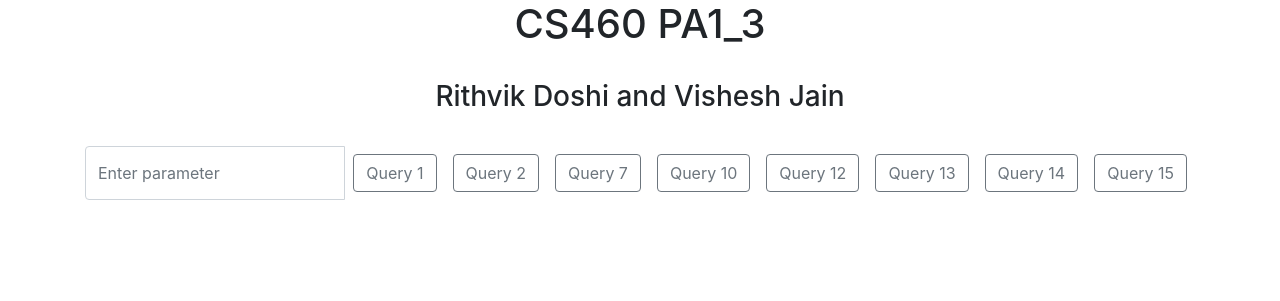
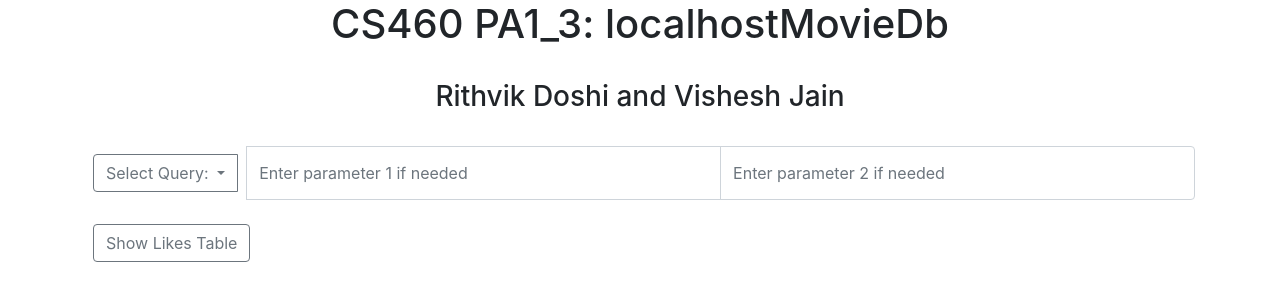
Before and after one commit to rithvik-doshi/CS460-MySQL-Programming-Assignments, a PHP site: page / in a window 1280 px wide. Shown: the top 301 px of the page. Run offline with PHP 8.4, Linux system fonts and the light colour scheme; some libraries are stand-ins or nearby versions.

Commit message:
Dropdown Menu and Proto Likes Table

```diff
--- a/index.php
+++ b/index.php
@@ -10,22 +10,42 @@
     <body>
 
         <div class="container">
-            <h1 style="text-align:center"> CS460 PA1_3</h1><br>
-            <h3 style="text-align:center"> Rithvik Doshi and Vishesh Jain</h3><br>
+            <h1 style="text-align:center">CS460 PA1_3: localhostMovieDb</h1><br>
+            <h3 style="text-align:center">Rithvik Doshi and Vishesh Jain</h3><br>
         </div>
 
         <div class = "container">
             <form id="ageLimitForm" method="post" action="">
                 <div class="input-group mb-3">
-                    <input type="text" class="form-control" placeholder="Enter parameter" name="input" id="input">
-                    <button class="btn btn-outline-secondary m-2" type="submit" name="submit1" id="button-addon1">Query 1</button>
-                    <button class="btn btn-outline-secondary m-2" type="submit" name="submit2" id="button-addon2">Query 2</button>
-                    <button class="btn btn-outline-secondary m-2" type="submit" name="submit7" id="button-addon7">Query 7</button>
-                    <button class="btn btn-outline-secondary m-2" type="submit" name="submit10" id="button-addon10">Query 10</button>
-                    <button class="btn btn-outline-secondary m-2" type="submit" name="submit12" id="button-addon12">Query 12</button>
-                    <button class="btn btn-outline-secondary m-2" type="submit" name="submit13" id="button-addon13">Query 13</button>
-                    <button class="btn btn-outline-secondary m-2" type="submit" name="submit14" id="button-addon14">Query 14</button>
-                    <button class="btn btn-outline-secondary m-2" type="submit" name="submit15" id="button-addon15">Query 15</button>
+                    <!-- Make new div each time you want to create a new line for query button -->
+                    <div class="input-group-prepend m-2">
+                        <button class="btn btn-outline-secondary dropdown-toggle" type="submit" id="dropdownMenuButton" data-toggle="dropdown" aria-haspopup="true" aria-expanded="false">
+                           Select Query:
+                        </button>
+                        <div class="dropdown-menu" aria-labelledby="dropdownMenuButton">
+                            <button class="dropdown-item" name="submit1" type="submit">Query 1</button>
+                            <button class="dropdown-item" name="submit2" type="submit">Query 2</button>
+                            <button class="dropdown-item" name="submit3" type="submit">Query 3</button>
+                            <button class="dropdown-item" name="submit4" type="submit">Query 4</button>
+                            <button class="dropdown-item" name="submit5" type="submit">Query 5</button>
+                            <button class="dropdown-item" name="submit6" type="submit">Query 6</button>
+                            <button class="dropdown-item" name="submit7" type="submit">Query 7</button>
+                            <button class="dropdown-item" name="submit8" type="submit">Query 8</button>
+                            <button class="dropdown-item" name="submit9" type="submit">Query 9</button>
+                            <button class="dropdown-item" name="submit10" type="submit">Query 10</button>
+                            <button class="dropdown-item" name="submit11" type="submit">Query 11</button>
+                            <button class="dropdown-item" name="submit12" type="submit">Query 12</button>
+                            <button class="dropdown-item" name="submit13" type="submit">Query 13</button>
+                            <button class="dropdown-item" name="submit14" type="submit">Query 14</button>
+                            <button class="dropdown-item" name="submit15" type="submit">Query 15</button>
+
+                        </div>
+                    </div>
+                    <input type="text" class="form-control" placeholder="Enter parameter 1 if needed" name="input1" id="input1">
+                    <input type="text" class="form-control" placeholder="Enter parameter 2 if needed" name="input2" id="input2">
+                </div>
+                <div class="input-group mb-3">
+                    <button class="btn btn-outline-secondary m-2" type="submit" name="submit16">Show Likes Table</button>
                 </div>
             </form>
         </div>
@@ -85,7 +105,7 @@
                     echo "</table>";
                 }
                 elseif(isset($_POST['submit2'])){
-                    $in = $_POST["input"];
+                    $in = $_POST["input1"];
                     echo "<table class='table table-md table-bordered'>";
                     echo "<thead class='thead-dark' style='text-align: center'>";
                     echo "<tr><th class='col-md-2'>Name</th><th class='col-md-2'>Rating</th><th class='col-md-2'>Production</th><th class='col-md-2'>Budget</th></tr></thead>";
@@ -96,7 +116,7 @@
                         $conn->setAttribute(PDO::ATTR_ERRMODE, PDO::ERRMODE_EXCEPTION);
 
                         // SQL
-                        $stmt = $conn->prepare("SELECT * FROM MotionPicture M WHERE M.name = $in ");
+                        $stmt = $conn->prepare("SELECT M.name, M.rating, M.production, M.budget FROM MotionPicture M WHERE M.name LIKE '$in%' "); // For exact query, replace with M.name = '$in'
                         $stmt->execute();
 
                         // set the resulting array to associative
@@ -223,7 +243,7 @@
                         }
                         $conn = null;
                         echo "</table>";
-                    }elseif (isset($_POST['submit14'])){
+                    } elseif (isset($_POST['submit14'])){
                         echo "<table class='table table-md table-bordered'>";
                         echo "<thead class='thead-dark' style='text-align: center'>";
                         echo "<tr><th class='col-md-2'>Movie Name</th><th class='col-md-2'>People Count</th><th class='col-md-2'>Role Count</th><th class='col-md-2'>Award Count</th></tr></thead>";
@@ -236,7 +256,7 @@
 
                             // SQL
                             $stmt = $conn->prepare(
-                                "SELECT Count (pid) FROM Movie M, Role R WHERE M.mpid=R.mpid;");
+                                "SELECT Count(R.pid) FROM Movie M, Role R WHERE M.mpid=R.mpid;");
                             $stmt->execute();
 
                             // set the resulting array to associative
@@ -250,7 +270,7 @@
                         }
                         $conn = null;
                         echo "</table>";
-                    }elseif (isset($_POST['submit15'])){
+                    } elseif (isset($_POST['submit15'])){
                         echo "<table class='table table-md table-bordered'>";
                         echo "<thead class='thead-dark' style='text-align: center'>";
                         echo "<tr><th class='col-md-2'>Actor 1 Name</th><th class='col-md-2'>Actor 2 Name</th><th class='col-md-2'>Birthday</th></tr></thead>";
@@ -277,8 +297,50 @@
                         }
                         $conn = null;
                         echo "</table>";
+                    } elseif (isset($_POST['submit16'])){
+                        echo "<table class='table table-md table-bordered'>";
+                        echo "<thead class='thead-dark' style='text-align: center'>";
+                        echo "<tr><th class='col-md-2'>mpid</th><th class='col-md-2'>Name</th><th class='col-md-2'>Likes</th></tr></thead>";
+
+
+
+                        try {
+                            $conn = new PDO("mysql:host=$servername;dbname=$dbname", $username, $password);
+                            $conn->setAttribute(PDO::ATTR_ERRMODE, PDO::ERRMODE_EXCEPTION);
+
+                            // SQL
+                            $stmt = $conn->prepare(
+                                "SELECT MotionPicture.mpid, MotionPicture.name, COUNT(Likes.uemail) FROM Likes, MotionPicture WHERE Likes.mpid = MotionPicture.mpid GROUP BY Likes.mpid;");
+                            $stmt->execute();
+
+                            // set the resulting array to associative
+                            $stmt->setFetchMode(PDO::FETCH_ASSOC);
+                            foreach(new TableRows(new RecursiveArrayIterator($stmt->fetchAll())) as $k=>$v) {
+                                echo $v;
+                            }
+                        }
+                        catch(PDOException $e) {
+                            echo "Error: " . $e->getMessage();
+                        }
+                        $conn = null;
+                        echo "</table>";
+                        ?>
+                        <div class='input-group mb-3'>
+                            <form id="ageLimitForm" method="post" action="">
+                                <div class='input-group-prepend m-2'>
+                                    <button class='btn btn-outline-secondary' name='submit17' type='submit'>Submit new Likes</button>
+                                </div>
+                                <input type='text' class='form-control' placeholder='Enter valid user email' name='input3' id='input3'>
+                                <input type='text' class='form-control' placeholder='Enter mpid to like' name='input4' id='input4'>
+                            </form>
+                        </div>
+                        <?php
+                    } elseif (isset($_POST['submit17'])){
+                        $user = $_POST["input3"];
+                        $mpid = $_POST["input4"];
+                        echo "Hello, $user liked $mpid";
+                        echo "<script>console.log('Bruh moment');</script>";
                     }
-
             ?>
         </div>
     </body>
```
